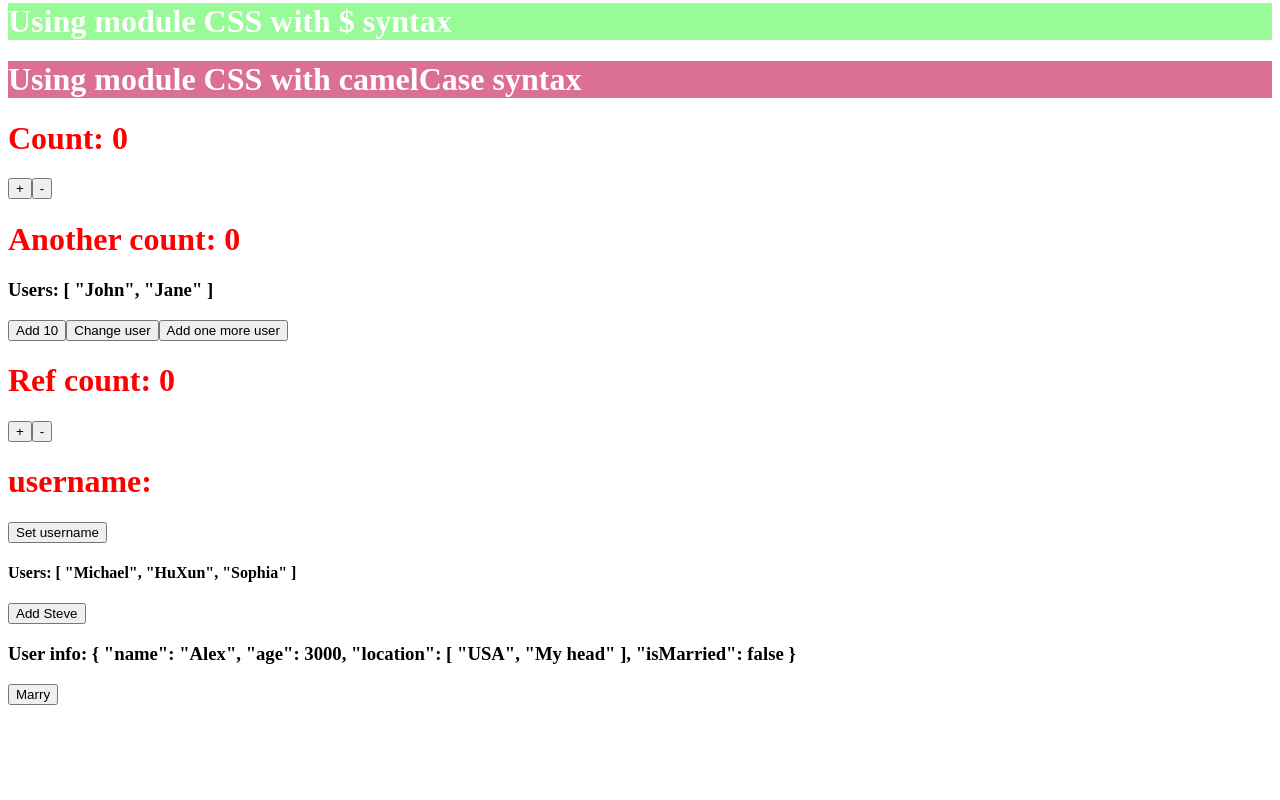
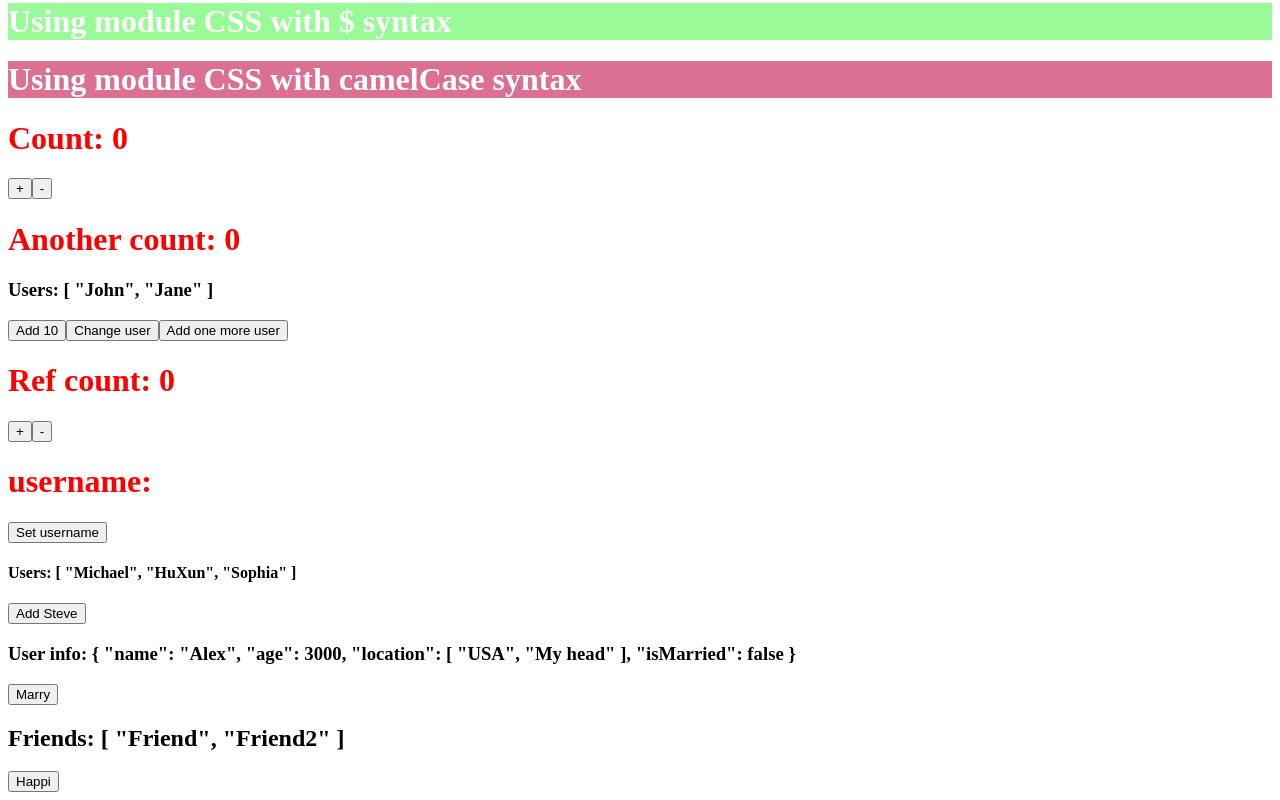
Before and after one commit to jumistrandberg/vue-tutorial-with-comments, a Vue app: page / in a window 1280 px wide. Shown: the part 943-1743 px from the top of the page. Before the commit the page ends 1656 px from the top, so only its background shows below. Built offline with nearby package versions, Linux system fonts and the light colour scheme.

Commit message:
Adds example for ref with reactive

```diff
--- a/src/components/RefComponent.vue
+++ b/src/components/RefComponent.vue
@@ -1,11 +1,13 @@
 <!-- ref is used to create a reactive reference to a value -->
 
 <script setup>
-import { ref } from "vue";
+import { reactive, ref } from "vue";
 let count = ref(0);
 let username = ref("");
 let users = ref(['Michael', 'HuXun', 'Sophia']);
 let userInfo = ref({ name: 'Alex', age: 3000, location: ['USA', 'My head'], isMarried: false });
+// Reactive with ref
+let friends = reactive([ref("Friend"), ref("Friend2")]);
 </script>
 
 <template>
@@ -21,4 +23,7 @@ let userInfo = ref({ name: 'Alex', age: 3000, location: ['USA', 'My head'], isMa
 
   <h3>User info: {{ userInfo }}</h3>
   <button @click="userInfo.isMarried = true">Marry</button>
+
+  <h2>Friends: {{ friends }}</h2>
+  <button @click="friends[0] = '🌝'">Happi</button>
 </template>
```
